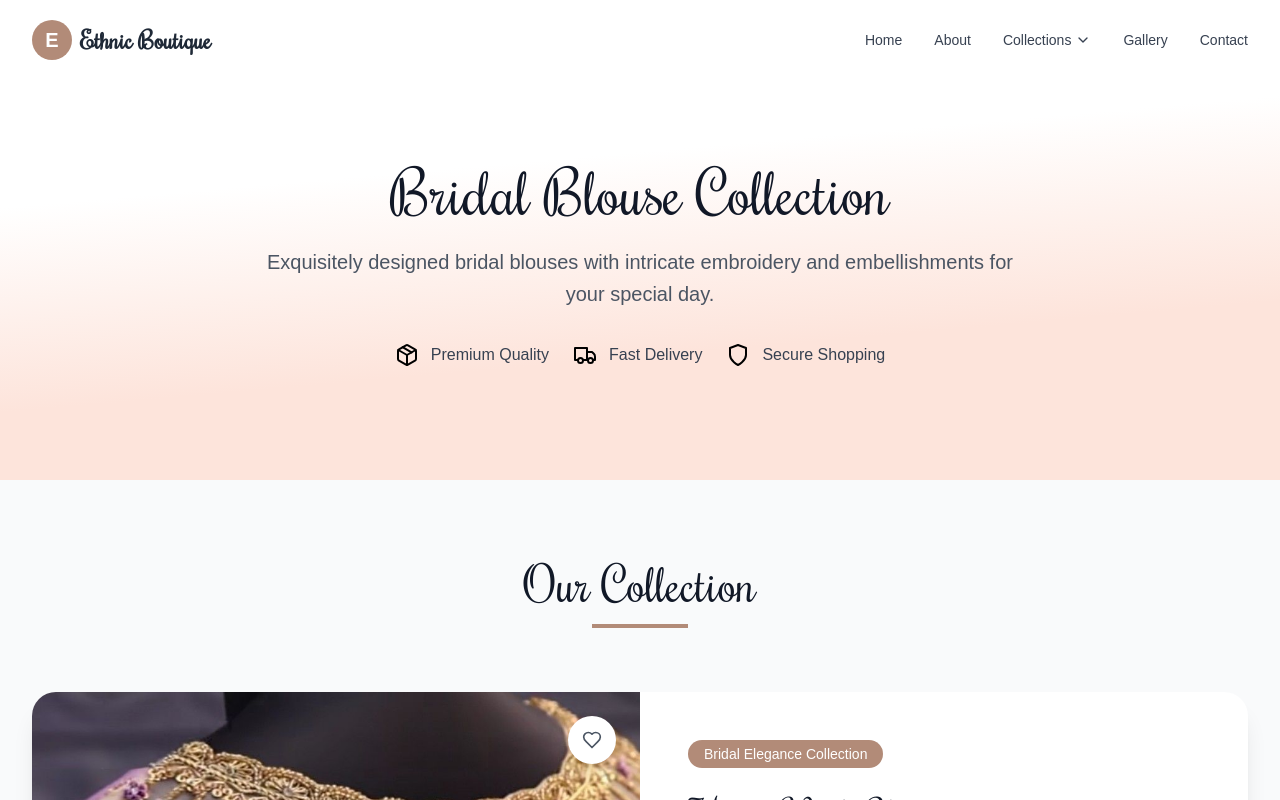
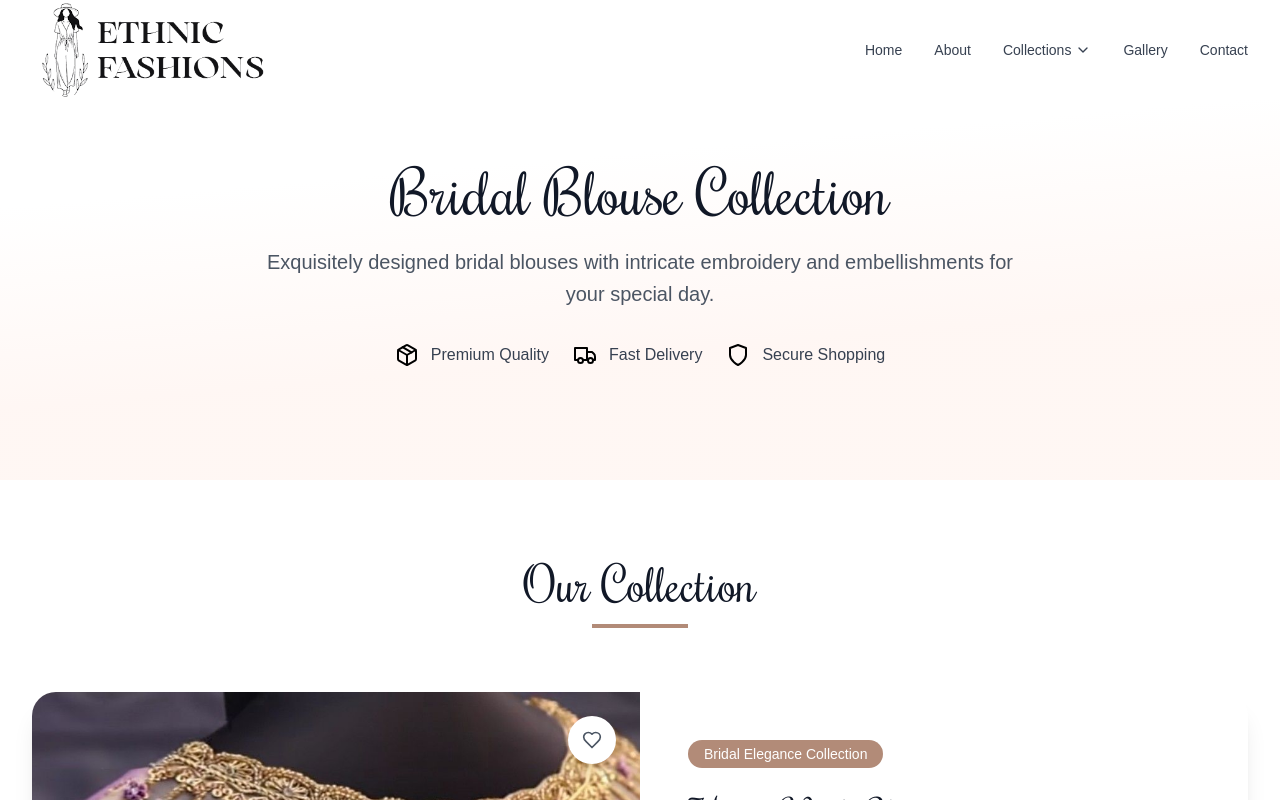
Before and after one commit to Sudhanandhini/ethnic-boutique, a React (Vite) app in the folder frontend/: page /collection/bridal-blouse in a window 1280 px wide. Shown: the top 800 px of the page. Built offline with nearby package versions, Linux system fonts and the light colour scheme.

Commit message:
other pages color changes

```diff
--- a/frontend/index.html
+++ b/frontend/index.html
@@ -1,8 +1,9 @@
 <!doctype html>
 <html lang="en">
   <head>
-    <meta charset="UTF-8" />
-    <link rel="icon" type="image/svg+xml" href="/vite.svg" />
+  <meta charset="UTF-8" />
+  <!-- Use your custom favicon: place `fav.png` into `frontend/public/` so it is available at /fav.png -->
+  <link rel="icon" type="image/png" href="src/assets/fav.png" />
     <meta name="viewport" content="width=device-width, initial-scale=1.0" />
     <link rel="preconnect" href="https://fonts.googleapis.com">
     <link rel="preconnect" href="https://fonts.gstatic.com" crossorigin>
--- a/frontend/src/components/Navbar.jsx
+++ b/frontend/src/components/Navbar.jsx
@@ -39,15 +39,15 @@ const Navbar = () => {
       }`}
     >
       <div className="max-w-7xl mx-auto px-4 sm:px-6 lg:px-8">
-        <div className="flex justify-between items-center h-20">
+        <div className="flex justify-between items-center h-25">
           {/* Logo */}
-          <Link to="/" className="flex items-center space-x-2">
-            <div className="w-10 h-10 bg-gradient-to-br from-secondary to-accent rounded-full flex items-center justify-center">
+          <Link to="/" className="flex items-center space-x-2 ">
+            {/* <div className="w-10 h-10 bg-gradient-to-br from-secondary to-accent rounded-full flex items-center justify-center">
               <span className="text-white font-bold text-xl">E</span>
-            </div>
-            <span className="text-2xl font-serif font-bold text-gray-800">
-              Ethnic Boutique
-            </span>
+            </div> */}
+             <span className="text-sm font-medium text-gray-800">
+                <img src="/src/assets/logo_1.png" alt="Ethnic Boutique" style={{height:'100px '}} className="logo w-auto rounded-full" />
+              </span>
           </Link>
 
           {/* Desktop Menu */}
--- a/frontend/src/index.css
+++ b/frontend/src/index.css
@@ -78,3 +78,7 @@ height: auto;
 img.bg-essence-img {
     width: 70%;
 }
+
+.gradient-bg2 {
+    background-image: linear-gradient(175deg, rgb(255, 255, 255) 0%, rgb(255, 255, 255) 25%, rgb(255 241 236 / 59%) 65%);
+}
--- a/frontend/src/pages/About.jsx
+++ b/frontend/src/pages/About.jsx
@@ -123,8 +123,8 @@ const About = () => {
                 textile heritage.
               </p>
               <p className="text-gray-600 mb-4 leading-relaxed">
-                Over the years, we've grown into a trusted name in ethnic fashion, serving thousands of
-                happy customers across the country. Our journey has been marked by countless milestones,
+                Over the years, we've grown into a trusted name in ethnic fashion, serving hundreds of
+                happy customers across Bengaluru. Our journey has been marked by countless milestones,
                 from dressing brides for their special day to creating everyday ethnic wear that empowers
                 women to embrace their cultural roots.
               </p>
@@ -301,7 +301,7 @@ const About = () => {
       </section>
 
       {/* Our Team Section */}
-      <section className="py-28 gradient-bg1">
+      {/* <section className="py-28 gradient-bg1">
         <div className="max-w-7xl mx-auto px-4 sm:px-6 lg:px-8">
           <motion.div
             initial="hidden"
@@ -338,7 +338,7 @@ const About = () => {
                     alt={member.name}
                     className="w-full h-full object-cover"
                   />
-                  {/* <div className="absolute inset-0 bg-gradient-to-t from-black/70 to-transparent"></div> */}
+
                 </div>
                 <div className="p-6 text-center -mt-20 relative z-10 bg-white ">
                   <h3 className="text-2xl font-serif font-bold text-black mb-2">
@@ -352,10 +352,10 @@ const About = () => {
             ))}
           </motion.div>
         </div>
-      </section>
+      </section> */}
 
       {/* CTA Section */}
-      <section className="py-28 bg-white">
+      <section className="py-28 gradient-bg2">
         <div className="max-w-4xl mx-auto px-4 sm:px-6 lg:px-8 text-center">
           <motion.div
             initial="hidden"
--- a/frontend/src/pages/Collection.jsx
+++ b/frontend/src/pages/Collection.jsx
@@ -565,10 +565,10 @@ const Collection = () => {
   }
 
   return (
-    <div className="min-h-screen pt-20 bg-gray-50">
+    <div className="min-h-screen pt-20 ">
       {/* Hero Section - Image and Text Split */}
 
-      <section className="gradient-bg1">
+      <section className="gradient-bg2">
         <div className="max-w-7xl mx-auto">
           <div className="flex items-center justify-center min-h-[400px]">
             {/* Hero Content */}
@@ -747,7 +747,7 @@ const Collection = () => {
       </section>
 
       {/* CTA Section */}
-      <section className="py-32 gradient-bg1 relative overflow-hidden">
+      <section className="py-32 gradient-bg2 relative overflow-hidden">
         <div className="max-w-4xl mx-auto px-4 sm:px-6 lg:px-8 text-center">
           <motion.div
             initial={{ opacity: 0, y: 30 }}
@@ -762,7 +762,7 @@ const Collection = () => {
             </p>
             <Link
               to="/contact"
-              className="inline-block bg-secondary/10 text-secondary px-10 py-4 rounded-full font-semibold hover:shadow-2xl transition-all transform hover:scale-105"
+              className="inline-block bg-black text-white px-10 py-4 rounded-full font-semibold hover:shadow-2xl transition-all transform hover:scale-105"
             >
               Start Custom Order
             </Link>
--- a/frontend/src/pages/Contact.jsx
+++ b/frontend/src/pages/Contact.jsx
@@ -152,7 +152,7 @@ const Contact = () => {
       </section>
 
       {/* Contact Form & Map Section */}
-      <section className="py-20 gradient-bg1">
+      <section className="py-20 gradient-bg2">
         <div className="max-w-7xl mx-auto px-4 sm:px-6 lg:px-8">
           <div className="grid lg:grid-cols-2 gap-12">
             {/* Contact Form */}
--- a/frontend/src/pages/Gallery.jsx
+++ b/frontend/src/pages/Gallery.jsx
@@ -219,7 +219,7 @@ const Gallery = () => {
       </section>
 
       {/* CTA Section */}
-      <section className="py-20 gradient-bg1">
+      <section className="py-20 gradient-bg2">
         <div className="max-w-4xl mx-auto px-4 sm:px-6 lg:px-8 text-center">
           <motion.div
             initial={{ opacity: 0, y: 30 }}
```
Also changed, not shown: frontend/src/assets/fav.png (added).
